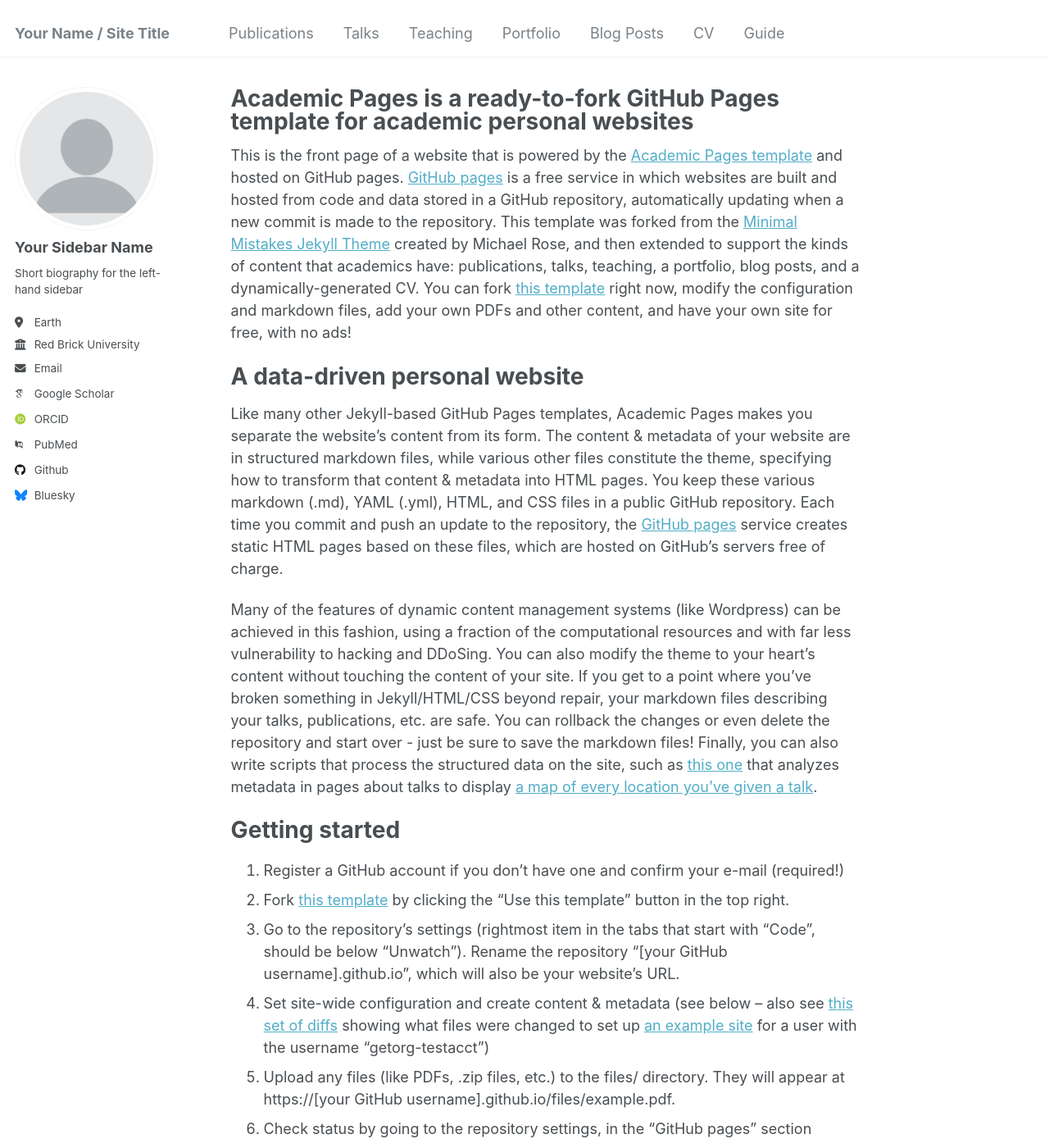
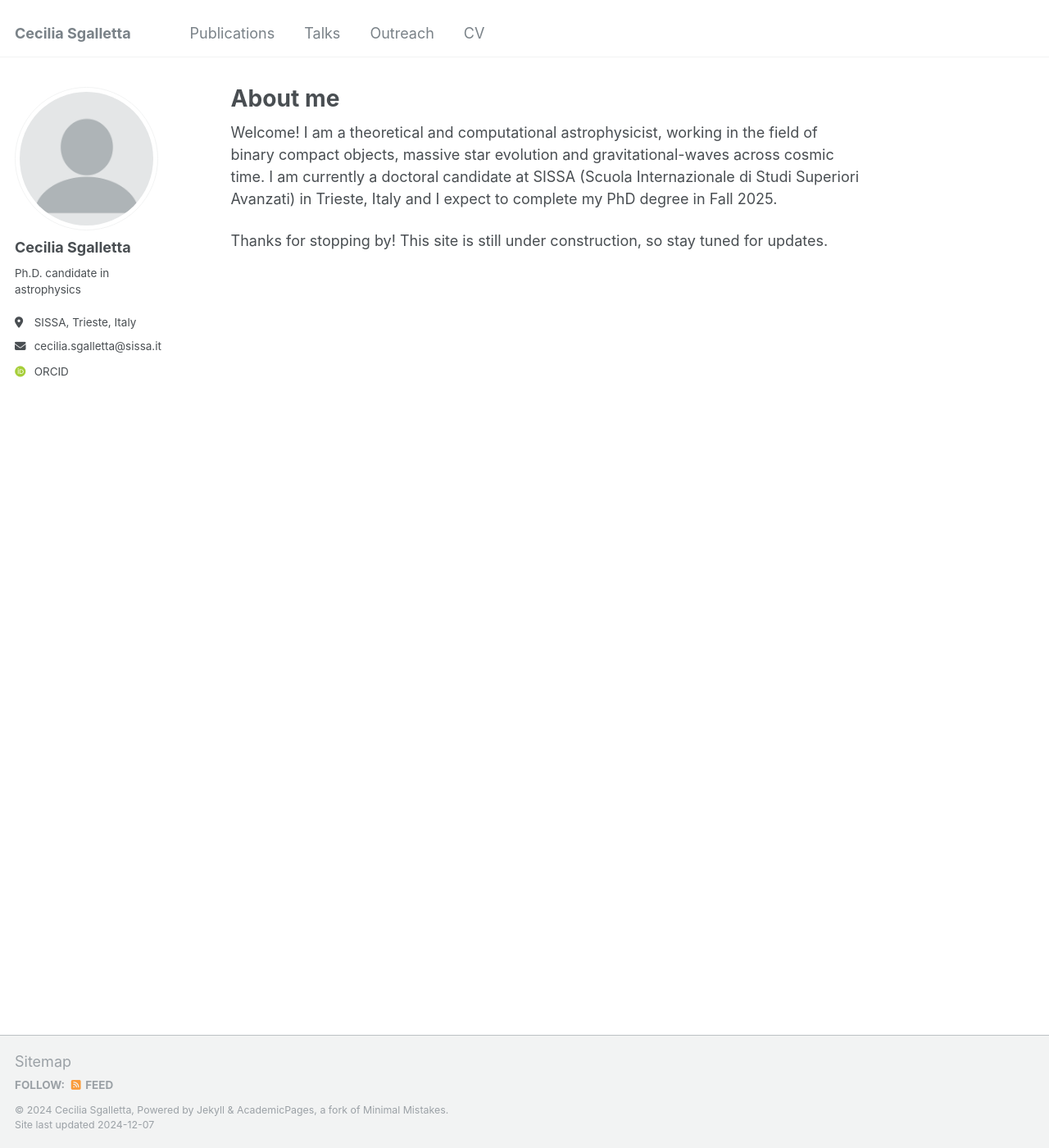
Before and after one commit to ceciliasgalletta/ceciliasgalletta.github.io, a Jekyll site: the page built from _pages/about.md, in a window 1280 px wide and 1400 px high. Shown: the whole window at 82% size. Built offline with Jekyll 4.4.1, drawn with Linux system fonts in a browser that asks for light colours; some web fonts are replaced; some of the changed text lies outside the part shown.

Commit message:
Update introduction page

```diff
--- a/_config.yml
+++ b/_config.yml
@@ -8,13 +8,13 @@
 
 # Basic Site Settings
 locale                   : "en-US"
-title                    : "Your Name / Site Title"
+title                    : "Cecilia Sgalletta"
 title_separator          : "-"
-name                     : &name "Your Name"
+name                     : &name "Cecilia Sgalletta"
 description              : &description "personal description"
 url                      : https://academicpages.github.io # the base hostname & protocol for your site e.g. "https://mmistakes.github.io"
 baseurl                  : "" # the subpath of your site, e.g. "/blog"
-repository               : "academicpages/academicpages.github.io"
+repository               : "ceciliasgalletta/ceciliasgalletta.github.io"
 
 # Site Author - The following control what appear as part of the author content on the side bar.
 #               If a field is blank the icon and link will not appear, otherwise it will be shown.
@@ -22,21 +22,21 @@ repository               : "academicpages/academicpages.github.io"
 author:
   # Biographic information
   avatar           : "profile.png"
-  name             : "Your Sidebar Name"
+  name             : "Cecilia Sgalletta"
   pronouns         : # example: "she/her"
-  bio              : "Short biography for the left-hand sidebar"
-  location         : "Earth"
-  employer         : "Red Brick University"
+  bio              : "Ph.D. candidate in astrophysics"
+  location         : "SISSA, Trieste, Italy"
+  employer         : # "Red Brick University"
   uri              : # URL
-  email            : "none@example.org"
+  email            : "cecilia.sgalletta@sissa.it"
 
   # Academic websites
   arxiv            : # URL - Update with the correct link to your profile
-  googlescholar    : "https://scholar.google.com/citations?user=PS_CX0AAAAAJ"
+  googlescholar    : # "https://scholar.google.com/citations?user=PS_CX0AAAAAJ"
   impactstory      : # URL
-  orcid            : "http://orcid.org/yourorcidurl"
+  orcid            : "https://orcid.org/0009-0003-7951-4820"
   semantic         : # URL
-  pubmed           : "https://www.ncbi.nlm.nih.gov/pubmed/?term=john+snow"
+  pubmed           : # "https://www.ncbi.nlm.nih.gov/pubmed/?term=john+snow"
   researchgate     : # URL
   scopus           : # URL
 
@@ -44,12 +44,12 @@ author:
   bitbucket        : # Username - Update with your username on the site
   codepen          : # Username
   dribbble         : # Username
-  github           : "academicpages"
+  github           : # "academicpages"
   kaggle           : # Username
   stackoverflow    : # User number or user number and name (i.e., use "1" or "1/jeff-atwood")
 
   # Social media
-  bluesky          : "bsky.app" # Replace this with you Bluesky username
+  bluesky          : # "bsky.app" # Replace this with you Bluesky username
   facebook         : # Username
   flickr           : # Username
   foursquare       : # Username
@@ -212,7 +212,7 @@ kramdown:
 
 # These settings control the types of collections used by the template
 collections:
-  teaching:
+  outreach:
     output: true
     permalink: /:collection/:path/
   publications:
@@ -246,10 +246,10 @@ defaults:
     values:
       layout: single
       author_profile: true
-  # _teaching
+  # _outreach
   - scope:
       path: ""
-      type: teaching
+      type: outreach
     values:
       layout: single
       author_profile: true
@@ -264,15 +264,6 @@ defaults:
       author_profile: true
       share: true
       comments: true
-  # _portfolio
-  - scope:
-      path: ""
-      type: portfolio
-    values:
-      layout: single
-      author_profile: true
-      share: true
-      comment: true
   # _talks
   - scope:
       path: ""
--- a/_data/ui-text.yml
+++ b/_data/ui-text.yml
@@ -25,7 +25,7 @@ en: &DEFAULT_EN
   feed_label                 : "Feed"
   powered_by                 : "Powered by"
   website_label              : "Website"
-  email_label                : "Email"
+  email_label                : "cecilia.sgalletta@sissa.it" #"Email"
   recent_posts               : "Recent Posts"
   undefined_wpm              : "Undefined parameter words_per_minute at _config.yml"
   comment_form_info          : "Your email address will not be published. Required fields are marked"
--- a/_pages/about.md
+++ b/_pages/about.md
@@ -1,49 +1,22 @@
 ---
 permalink: /
-title: "Academic Pages is a ready-to-fork GitHub Pages template for academic personal websites"
+title: "About me"
 author_profile: true
 redirect_from:
   - /about/
   - /about.html
 ---
 
+ Welcome! I am a theoretical and computational astrophysicist, working in the field of binary compact objects, massive star evolution and gravitational-waves across cosmic time. I am currently a doctoral candidate at SISSA (Scuola Internazionale di Studi Superiori Avanzati) in Trieste, Italy and I expect to complete my PhD degree in Fall 2025.
+
+
+Thanks for stopping by! This site is still under construction, so stay tuned for updates.
+
+<!--
 This is the front page of a website that is powered by the [Academic Pages template](https://github.com/academicpages/academicpages.github.io) and hosted on GitHub pages. [GitHub pages](https://pages.github.com) is a free service in which websites are built and hosted from code and data stored in a GitHub repository, automatically updating when a new commit is made to the repository. This template was forked from the [Minimal Mistakes Jekyll Theme](https://mmistakes.github.io/minimal-mistakes/) created by Michael Rose, and then extended to support the kinds of content that academics have: publications, talks, teaching, a portfolio, blog posts, and a dynamically-generated CV. You can fork [this template](https://github.com/academicpages/academicpages.github.io) right now, modify the configuration and markdown files, add your own PDFs and other content, and have your own site for free, with no ads!
 
 A data-driven personal website
 ======
 Like many other Jekyll-based GitHub Pages templates, Academic Pages makes you separate the website's content from its form. The content & metadata of your website are in structured markdown files, while various other files constitute the theme, specifying how to transform that content & metadata into HTML pages. You keep these various markdown (.md), YAML (.yml), HTML, and CSS files in a public GitHub repository. Each time you commit and push an update to the repository, the [GitHub pages](https://pages.github.com/) service creates static HTML pages based on these files, which are hosted on GitHub's servers free of charge.
 
-Many of the features of dynamic content management systems (like Wordpress) can be achieved in this fashion, using a fraction of the computational resources and with far less vulnerability to hacking and DDoSing. You can also modify the theme to your heart's content without touching the content of your site. If you get to a point where you've broken something in Jekyll/HTML/CSS beyond repair, your markdown files describing your talks, publications, etc. are safe. You can rollback the changes or even delete the repository and start over - just be sure to save the markdown files! Finally, you can also write scripts that process the structured data on the site, such as [this one](https://github.com/academicpages/academicpages.github.io/blob/master/talkmap.ipynb) that analyzes metadata in pages about talks to display [a map of every location you've given a talk](https://academicpages.github.io/talkmap.html).
-
-Getting started
-======
-1. Register a GitHub account if you don't have one and confirm your e-mail (required!)
-1. Fork [this template](https://github.com/academicpages/academicpages.github.io) by clicking the "Use this template" button in the top right.
-1. Go to the repository's settings (rightmost item in the tabs that start with "Code", should be below "Unwatch"). Rename the repository "[your GitHub username].github.io", which will also be your website's URL.
-1. Set site-wide configuration and create content & metadata (see below -- also see [this set of diffs](http://archive.is/3TPas) showing what files were changed to set up [an example site](https://getorg-testacct.github.io) for a user with the username "getorg-testacct")
-1. Upload any files (like PDFs, .zip files, etc.) to the files/ directory. They will appear at https://[your GitHub username].github.io/files/example.pdf.
-1. Check status by going to the repository settings, in the "GitHub pages" section
-
-Site-wide configuration
-------
-The main configuration file for the site is in the base directory in [_config.yml](https://github.com/academicpages/academicpages.github.io/blob/master/_config.yml), which defines the content in the sidebars and other site-wide features. You will need to replace the default variables with ones about yourself and your site's github repository. The configuration file for the top menu is in [_data/navigation.yml](https://github.com/academicpages/academicpages.github.io/blob/master/_data/navigation.yml). For example, if you don't have a portfolio or blog posts, you can remove those items from that navigation.yml file to remove them from the header.
-
-Create content & metadata
-------
-For site content, there is one markdown file for each type of content, which are stored in directories like _publications, _talks, _posts, _teaching, or _pages. For example, each talk is a markdown file in the [_talks directory](https://github.com/academicpages/academicpages.github.io/tree/master/_talks). At the top of each markdown file is structured data in YAML about the talk, which the theme will parse to do lots of cool stuff. The same structured data about a talk is used to generate the list of talks on the [Talks page](https://academicpages.github.io/talks), each [individual page](https://academicpages.github.io/talks/2012-03-01-talk-1) for specific talks, the talks section for the [CV page](https://academicpages.github.io/cv), and the [map of places you've given a talk](https://academicpages.github.io/talkmap.html) (if you run this [python file](https://github.com/academicpages/academicpages.github.io/blob/master/talkmap.py) or [Jupyter notebook](https://github.com/academicpages/academicpages.github.io/blob/master/talkmap.ipynb), which creates the HTML for the map based on the contents of the _talks directory).
-
-**Markdown generator**
-
-The repository includes [a set of Jupyter notebooks](https://github.com/academicpages/academicpages.github.io/tree/master/markdown_generator
-) that converts a CSV containing structured data about talks or presentations into individual markdown files that will be properly formatted for the Academic Pages template. The sample CSVs in that directory are the ones I used to create my own personal website at stuartgeiger.com. My usual workflow is that I keep a spreadsheet of my publications and talks, then run the code in these notebooks to generate the markdown files, then commit and push them to the GitHub repository.
-
-How to edit your site's GitHub repository
-------
-Many people use a git client to create files on their local computer and then push them to GitHub's servers. If you are not familiar with git, you can directly edit these configuration and markdown files directly in the github.com interface. Navigate to a file (like [this one](https://github.com/academicpages/academicpages.github.io/blob/master/_talks/2012-03-01-talk-1.md) and click the pencil icon in the top right of the content preview (to the right of the "Raw | Blame | History" buttons). You can delete a file by clicking the trashcan icon to the right of the pencil icon. You can also create new files or upload files by navigating to a directory and clicking the "Create new file" or "Upload files" buttons.
-
-Example: editing a markdown file for a talk
-![Editing a markdown file for a talk](/images/editing-talk.png)
-
-For more info
-------
-More info about configuring Academic Pages can be found in [the guide](https://academicpages.github.io/markdown/), the [growing wiki](https://github.com/academicpages/academicpages.github.io/wiki), and you can always [ask a question on GitHub](https://github.com/academicpages/academicpages.github.io/discussions). The [guides for the Minimal Mistakes theme](https://mmistakes.github.io/minimal-mistakes/docs/configuration/) (which this theme was forked from) might also be helpful.
+Many of the features of dynamic content management systems (like Wordpress) can be achieved in this fashion, using a fraction of the computational resources and with far less vulnerability to hacking and DDoSing. You can also modify the theme to your heart's content without touching the content of your site. If you get to a point where you've broken something in Jekyll/HTML/CSS beyond repair, your markdown files describing your talks, publications, etc. are safe. You can rollback the changes or even delete the repository and start over - just be sure to save the markdown files! Finally, you can also write scripts that process the structured data on the site, such as [this one](https://github.com/academicpages/academicpages.github.io/blob/master/talkmap.ipynb) that analyzes metadata in pages about talks to display [a map of every location you've given a talk](https://academicpages.github.io/talkmap.html). -->
--- a/_pages/teaching.html
+++ b/_pages/outreach.html
@@ -1,7 +1,7 @@
 ---
 layout: archive
-title: "Teaching"
-permalink: /teaching/
+title: "Outreach"
+permalink: /outreach/
 author_profile: true
 ---
 
```
Also changed, not shown: _data/navigation.yml (+5 -11 lines), _outreach/triestenext.md (renamed from _teaching/2015-spring-teaching-2.md, +5 -5 lines), _publications/2009-10-01-paper-title-number-1.md (deleted, +0 -14 lines), _publications/2010-10-01-paper-title-number-2.md (deleted, +0 -14 lines), _publications/2015-10-01-paper-title-number-3.md (deleted, +0 -14 lines), _publications/2024-02-17-paper-title-number-4.md (deleted, +0 -13 lines), _publications/sgalletta_2023.md (added, +14 -0 lines), _talks/2012-03-01-talk-1.md (deleted, +0 -11 lines), _talks/2013-03-01-tutorial-1.md (deleted, +0 -13 lines), _talks/2014-02-01-talk-2.md (deleted, +0 -13 lines), _talks/2014-03-01-talk-3.md (deleted, +0 -11 lines), _teaching/2014-spring-teaching-1.md (deleted, +0 -20 lines).
